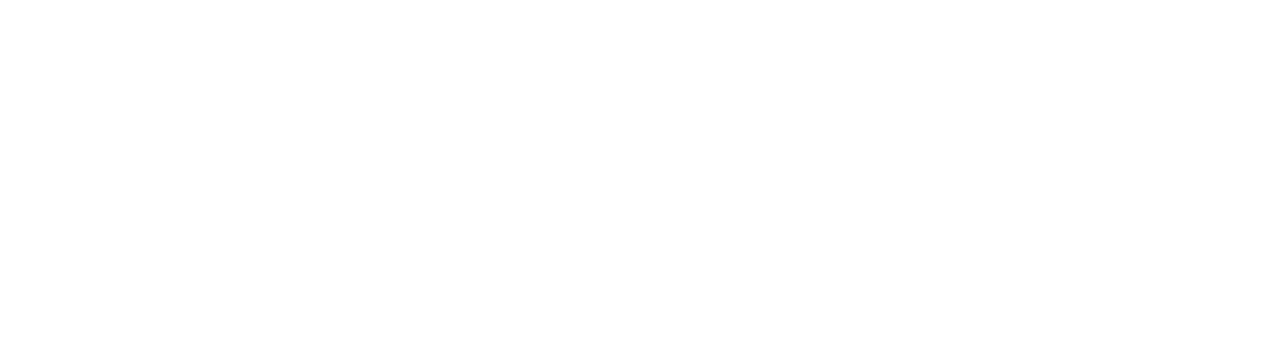
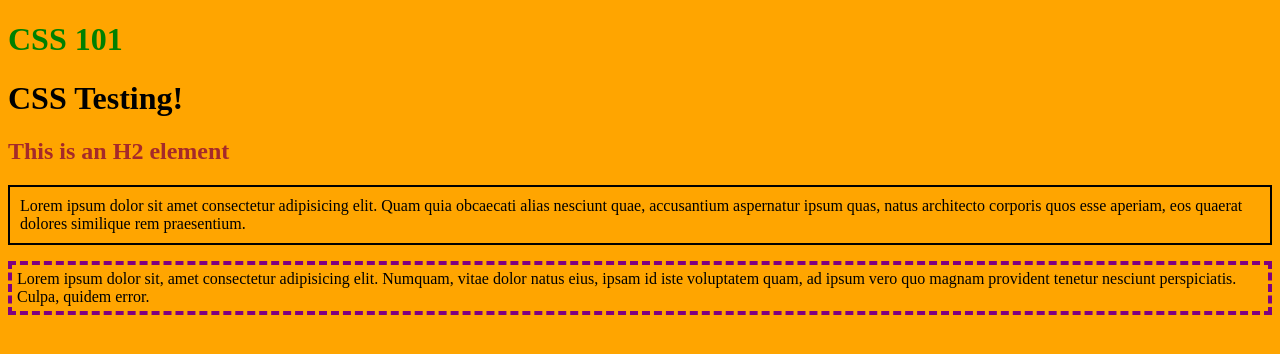
Before and after one commit to dariancmagee/newcss, a plain HTML site: page index.html in a window 1280 px wide. Drawn offline with Linux system fonts and the light colour scheme.

Commit message:
added additional pages

```diff
--- /dev/null
+++ b/CSSpractice/styles.css
@@ -0,0 +1,11 @@
+body {
+    font-style: italic;
+    font-size: 20px;
+    background-color: blue;
+
+}
+
+li  {
+    font-size: 18px;
+    background-color: orange;
+}
--- a/index.html
+++ b/index.html
@@ -1,6 +1,31 @@
 <!DOCTYPE html>
 <html>
     <head>
+        <title>CSS 101</title>
+        <h1 style="color: green">CSS 101</h1>
+    </head>
+    <link rel="stylesheet" href="styles.css">
+    <style>
+        body { background-color: orange;}
+        .border {
+          border: 2px solid black;
+          padding: 10px;
+        }
+        .dashed-border {
+            border: 4px dashed purple;
+            padding: 5px;
+        }
+        #title {
+            text-transform: uppercase;
+        }
+    </style>
+    <body>
+        <div>
+            <h1>CSS Testing!</h1>
+            <h2>This is an H2 element</h2>
+            <p class="border">Lorem ipsum dolor sit amet consectetur adipisicing elit. Quam quia obcaecati alias nesciunt quae, accusantium aspernatur ipsum quas, natus architecto corporis quos esse aperiam, eos quaerat dolores similique rem praesentium.</p>
 
-    </head>
+            <p class="dashed-border">Lorem ipsum dolor sit, amet consectetur adipisicing elit. Numquam, vitae dolor natus eius, ipsam id iste voluptatem quam, ad ipsum vero quo magnam provident tenetur nesciunt perspiciatis. Culpa, quidem error.</p>
+        </div>
+    </body>
 </html>
--- /dev/null
+++ b/styles.css
@@ -0,0 +1,21 @@
+h2 {
+    color :brown;
+}
+
+body {
+    background-color: orange;
+}
+
+.border {
+  border: 2px solid black;
+  padding: 10px;
+}
+
+.dashed-border {
+    border: 4px dashed purple;
+    padding: 5px;
+}
+
+#title {
+    text-transform: uppercase;
+}
--- /dev/null
+++ b/styles2.css
@@ -0,0 +1,9 @@
+body {
+ background-color: yellow;
+ font-size: 20px;
+ font-style: italic;
+}
+
+li:nth-child(3) {
+    background-color: green;
+}
```
Also changed, not shown: CSSpractice/index.html (added, +15 -0 lines), index2.html (added, +12 -0 lines), 1 other file.
